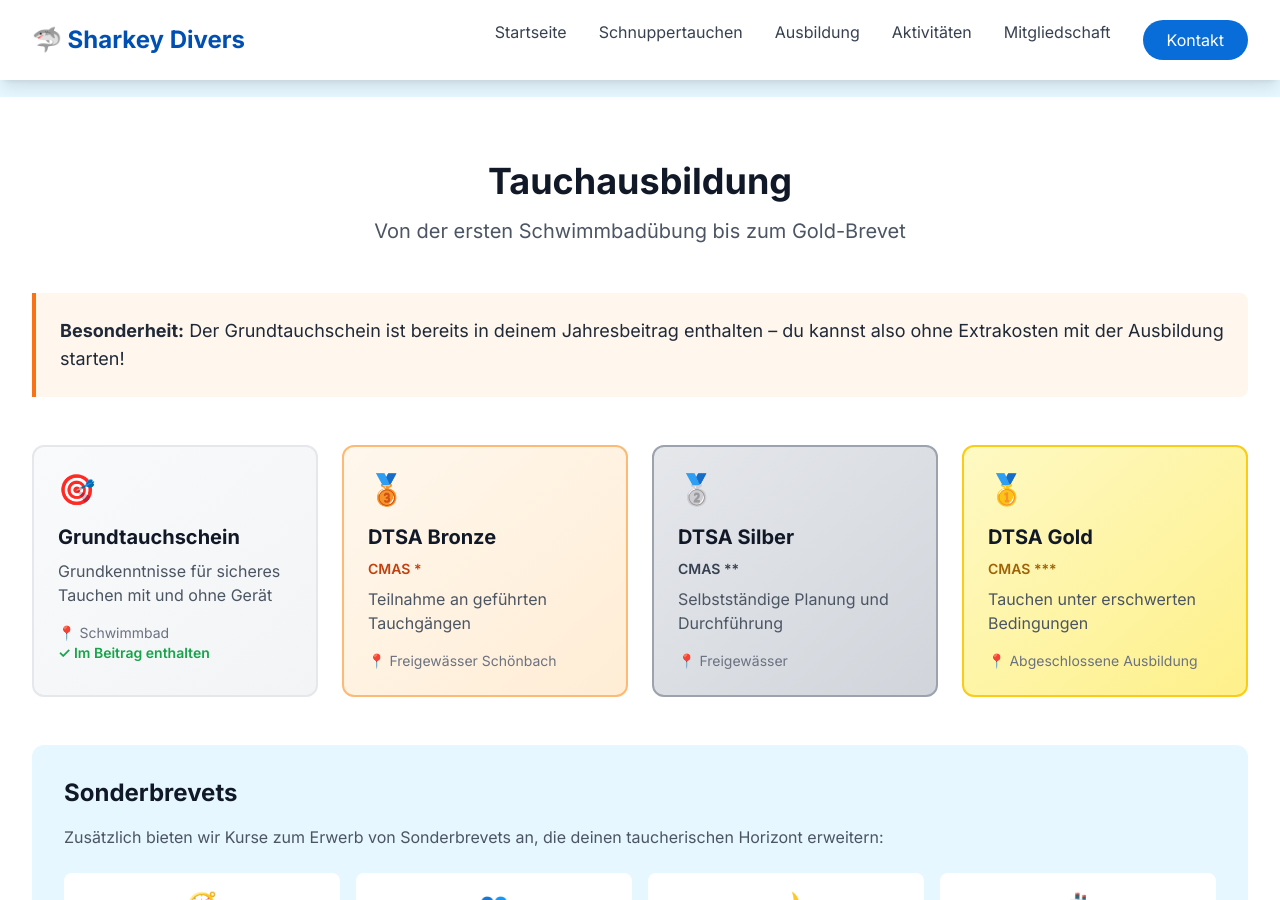
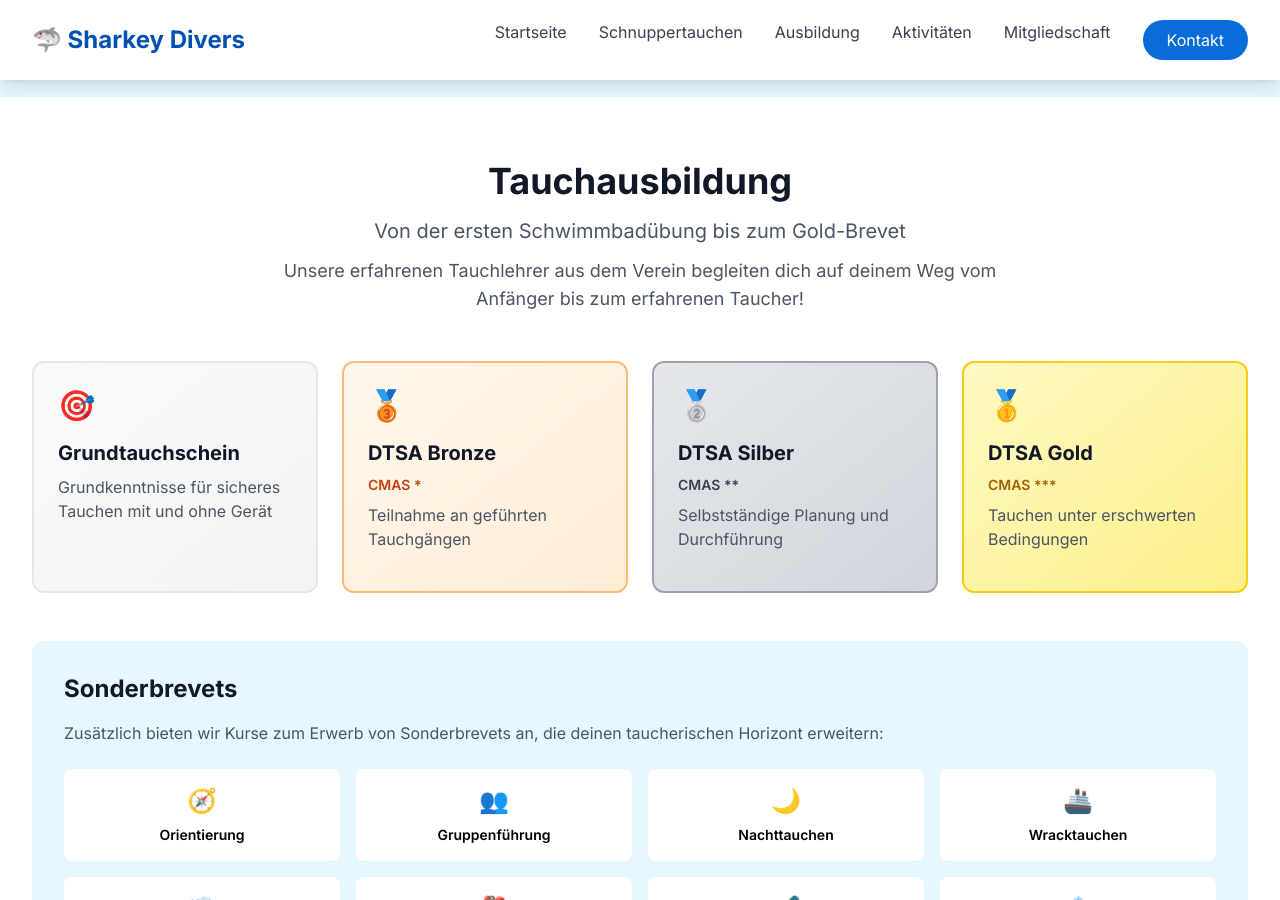
Before and after one commit to hollesse/sharkey-divers-website, a Jekyll site: the page built from website/index.markdown, in a window 1280 px wide and 900 px high, scrolled down 2463 px. Built offline with Jekyll 4.4.1, drawn with Linux system fonts in a browser that asks for light colours; nearby versions of some CDN libraries.

Commit message:
Ausbildung angepasst

```diff
--- a/website/_data/ausbildung.yml
+++ b/website/_data/ausbildung.yml
@@ -2,7 +2,7 @@ titel: "Tauchausbildung"
 untertitel: "Von der ersten Schwimmbadübung bis zum Gold-Brevet"
 
 highlight:
-  text: "Der Grundtauchschein ist bereits in deinem Jahresbeitrag enthalten – du kannst also ohne Extrakosten mit der Ausbildung starten!"
+  text: "Unsere erfahrenen Tauchlehrer aus dem Verein begleiten dich auf deinem Weg vom Anfänger bis zum erfahrenen Taucher!"
 
 stufen:
   - id: "grundtauchschein"
@@ -10,8 +10,6 @@ stufen:
     name: "Grundtauchschein"
     cmas: null
     beschreibung: "Grundkenntnisse für sicheres Tauchen mit und ohne Gerät"
-    ort: "Schwimmbad"
-    im_beitrag: true
     gradient: "from-gray-50 to-gray-100"
     border: "border-gray-200"
 
@@ -20,8 +18,6 @@ stufen:
     name: "DTSA Bronze"
     cmas: "CMAS *"
     beschreibung: "Teilnahme an geführten Tauchgängen"
-    ort: "Freigewässer Schönbach"
-    im_beitrag: false
     gradient: "from-orange-50 to-orange-100"
     border: "border-orange-300"
     cmas_color: "text-orange-700"
@@ -31,8 +27,6 @@ stufen:
     name: "DTSA Silber"
     cmas: "CMAS **"
     beschreibung: "Selbstständige Planung und Durchführung"
-    ort: "Freigewässer"
-    im_beitrag: false
     gradient: "from-gray-200 to-gray-300"
     border: "border-gray-400"
     cmas_color: "text-gray-700"
@@ -42,8 +36,6 @@ stufen:
     name: "DTSA Gold"
     cmas: "CMAS ***"
     beschreibung: "Tauchen unter erschwerten Bedingungen"
-    ort: "Abgeschlossene Ausbildung"
-    im_beitrag: false
     gradient: "from-yellow-100 to-yellow-200"
     border: "border-yellow-400"
     cmas_color: "text-yellow-700"
--- a/website/_includes/ausbildung.html
+++ b/website/_includes/ausbildung.html
@@ -5,14 +5,11 @@
             <h2 class="text-3xl md:text-4xl font-bold text-gray-900 mb-4">
                 {{ site.data.ausbildung.titel }}
             </h2>
-            <p class="text-xl text-gray-600">
+            <p class="text-xl text-gray-600 mb-3">
                 {{ site.data.ausbildung.untertitel }}
             </p>
-        </div>
-
-        <div class="bg-orange-50 border-l-4 border-orange-500 p-6 mb-12 rounded-r-lg">
-            <p class="text-lg text-gray-800">
-                <span class="font-bold">Besonderheit:</span> {{ site.data.ausbildung.highlight.text }}
+            <p class="text-lg text-gray-600 max-w-3xl mx-auto">
+                {{ site.data.ausbildung.highlight.text }}
             </p>
         </div>
 
@@ -25,12 +22,6 @@
                 <h4 class="text-sm font-semibold {{ stufe.cmas_color }} mb-2">{{ stufe.cmas }}</h4>
                 {% endif %}
                 <p class="text-gray-600 mb-4">{{ stufe.beschreibung }}</p>
-                <div class="text-sm text-gray-500">
-                    <p>📍 {{ stufe.ort }}</p>
-                    {% if stufe.im_beitrag %}
-                    <p class="font-semibold text-green-600">✓ Im Beitrag enthalten</p>
-                    {% endif %}
-                </div>
             </div>
             {% endfor %}
         </div>
```
